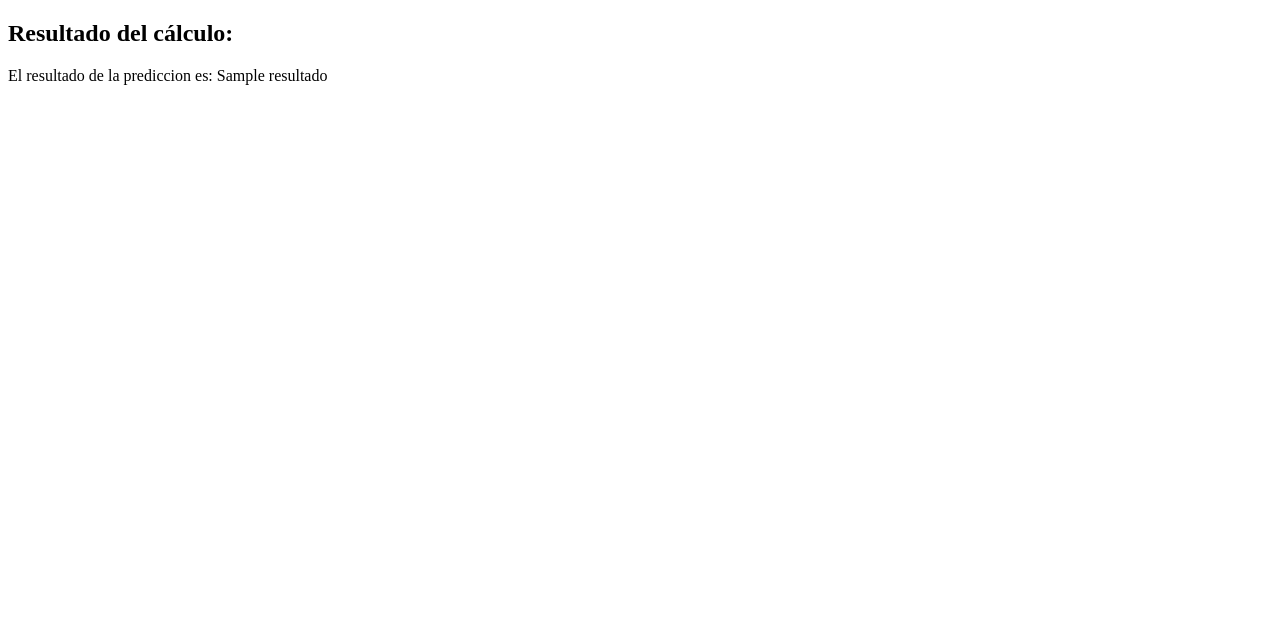
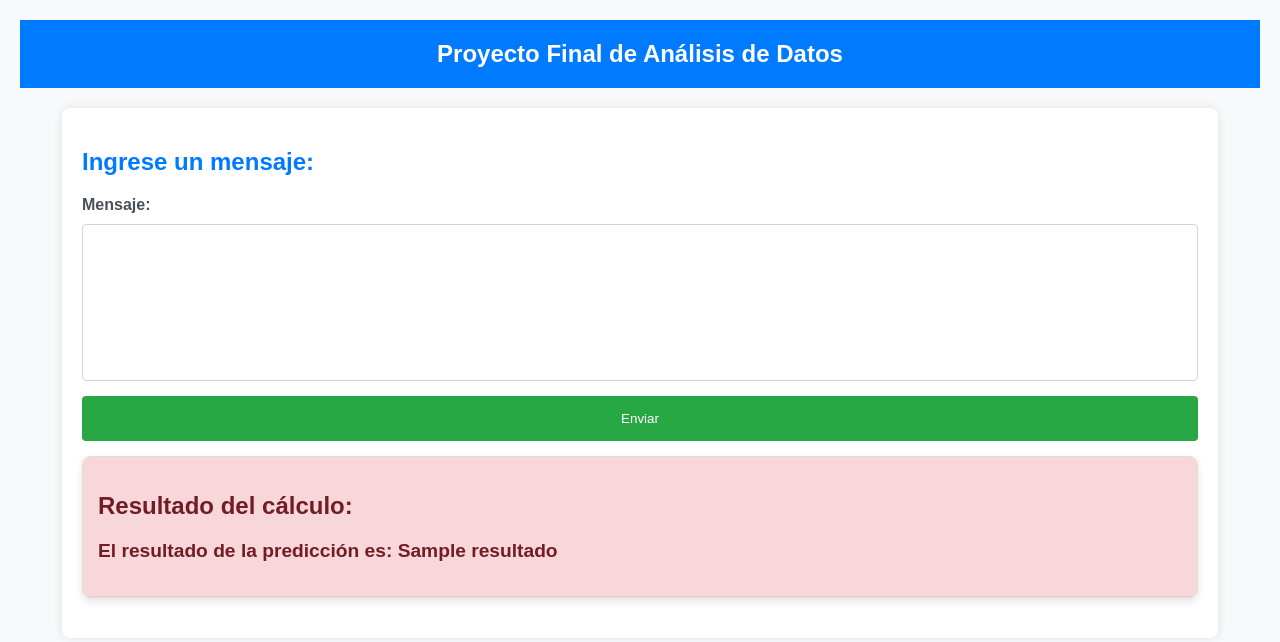
Before and after one commit to Saurix39/final_app, a Flask app: template templates/main.html in a window 1280 px wide. Shown: the top 642 px of the page. Run offline with Flask 3, Linux system fonts and the light colour scheme; the template is opened without the code that fills it: most values are stand-ins (such as "Sample title", 1, 10 or a date in 2020).

Commit message:
Adding form

```diff
--- a/app.py
+++ b/app.py
@@ -1,22 +1,30 @@
-from flask import Flask, render_template
 import pickle
+from flask import Flask, render_template, request
 
 app = Flask(__name__)
 
+@app.route('/', methods=['GET', 'POST'])
+def index():
+    resultado = None
 
-@app.route('/')
-def home():
-    with open('modelo_titanic.pkl', 'rb') as archivo:
-        model = pickle.load(archivo)
-        result = model.predict([[20, 0.4, 3.0, 0]])
-        print(result[0])
-        return render_template('main.html', resultado=result[0])
+    if request.method == 'POST':
+        mensaje = request.form['mensaje']
 
+        # Abre el modelo y realiza la predicción
+        with open('modelo_titanic.pkl', 'rb') as archivo:
+            model = pickle.load(archivo)
+            result = model.predict([[20, 0.4, 3.0, 0]])
+            print("result ---------> ",result[0])
+            resultado = f"{result[0]} - Mensaje ingresado: {mensaje}"
+
+    return render_template('main.html', resultado=resultado)
 
 @app.route('/about')
 def about():
     return 'About'
 
+if __name__ == '__main__':
+    app.run(debug=True)
 
 # if __name__ == '__main__':
 #     app.run(host='0.0.0.0', port=8080, debug=True)
--- /dev/null
+++ b/static/style.css
@@ -0,0 +1,113 @@
+body {
+    font-family: 'Arial', sans-serif;
+    background-color: #f8f9fa;
+    color: #343a40;
+    margin: 20px;
+}
+
+.container {
+    max-width: 90%; /* Ajusta el ancho máximo según sea necesario */
+    margin: 20px auto;
+    padding: 20px;
+    background-color: #fff;
+    box-shadow: 0 0 10px rgba(0, 0, 0, 0.1);
+    border-radius: 8px;
+}
+
+h2 {
+    color: #007bff;
+}
+
+form {
+    margin-top: 20px;
+}
+
+label {
+    font-weight: bold;
+    display: block;
+    margin-bottom: 10px;
+    color: #495057;
+}
+
+input {
+    width: 100%;
+    padding: 70px;
+    margin-bottom: 15px;
+    box-sizing: border-box;
+    border: 1px solid #ced4da;
+    border-radius: 4px;
+}
+
+input[type="submit"] {
+    background-color: #28a745;
+    color: #fff;
+    padding: 15px;
+    cursor: pointer;
+    border: none;
+    border-radius: 4px;
+    transition: background-color 0.3s;
+}
+
+input[type="submit"]:hover {
+    background-color: #218838;
+}
+
+p.resultado {
+    font-size: 1.2em;
+    color: #dc3545;
+    font-weight: bold;
+    margin-top: 15px;
+}
+
+/* Estilo para el pie de página */
+footer {
+    margin-top: 30px;
+    text-align: center;
+    color: #6c757d;
+}
+
+/* Estilos para responsividad */
+@media (max-width: 768px) {
+    .container {
+        max-width: 100%;
+    }
+}
+
+.card {
+    border: 1px solid #ddd;
+    border-radius: 8px;
+    overflow: hidden;
+    box-shadow: 0 4px 8px rgba(0, 0, 0, 0.1);
+    margin-bottom: 20px;
+}
+
+.result-section {
+    background-color: #f8d7da;
+    padding: 15px;
+    border-bottom: 1px solid #f5c6cb;
+}
+
+.result-section h2 {
+    color: #721c24;
+}
+
+.result-section .resultado {
+    font-size: 1.2em;
+    color: #721c24;
+    font-weight: bold;
+}
+
+/* Agrega estilos al encabezado */
+header {
+    background-color: #007bff;
+    color: #fff;
+    text-align: center;
+    padding: 20px 0;
+}
+
+header h1 {
+    margin: 0;
+    font-size: 1.5em;
+}
+
+/* Ajusta estilos adicionales según sea necesario */
--- a/templates/main.html
+++ b/templates/main.html
@@ -1,13 +1,35 @@
 <!DOCTYPE html>
 <html lang="es">
+
 <head>
     <meta charset="UTF-8">
     <meta http-equiv="X-UA-Compatible" content="IE=edge">
     <meta name="viewport" content="width=device-width, initial-scale=1.0">
+    <link rel="stylesheet" type="text/css" href="./../static/style.css">
     <title>Es la pagina inicial de un app con vercel</title>
 </head>
+
 <body>
-    <h2>Resultado del cálculo:</h2>
-    <p>El resultado de la prediccion es: {{ resultado }}</p>
+    <header>
+        <h1>Proyecto Final de Análisis de Datos</h1>
+    </header>
+    <div class="container">
+        <h2>Ingrese un mensaje:</h2>
+        <form action="/" method="post">
+            <label for="mensaje">Mensaje:</label>
+            <input type="text" id="mensaje" name="mensaje" required>
+            <input type="submit" value="Enviar">
+        </form>
+
+        <div class="card">
+            {% if resultado %}
+            <div class="result-section">
+                <h2>Resultado del cálculo:</h2>
+                <p class="resultado">El resultado de la predicción es: {{ resultado }}</p>
+            </div>
+            {% endif %}
+        </div>
+    </div>
 </body>
+
 </html>
```
